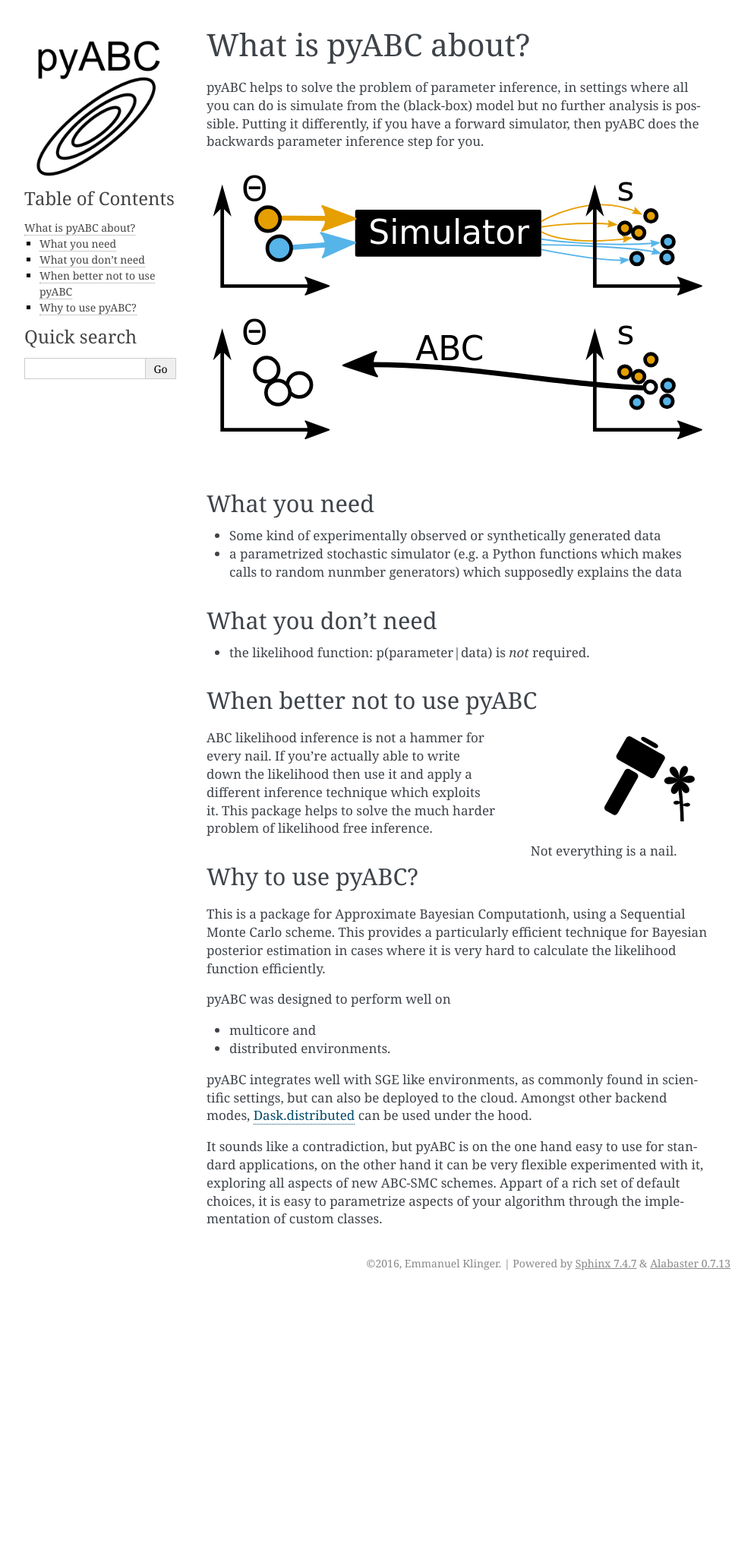
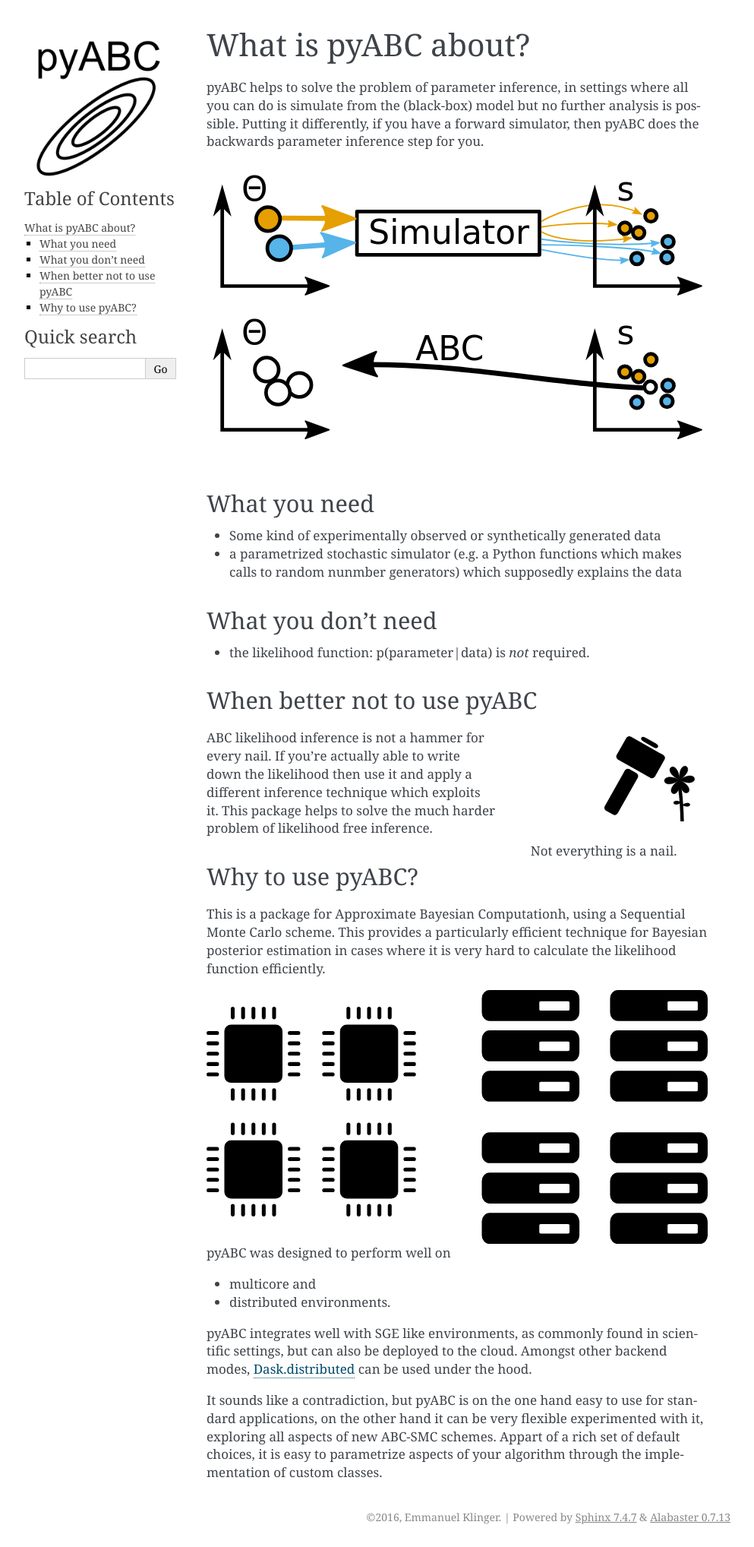
Before and after one commit to ICB-DCM/pyABC, a Sphinx documentation site: the page built from doc/what.rst, in a window 1280 px wide. Shown: the whole page at 76% size, without its empty margins (148-1141 px from the left). Built offline with Sphinx 7.4.7, drawn with Linux system fonts in a browser that asks for light colours; before the commit the page ends 1702 px from its top, so only the background shows below that.

Commit message:
multicore and distributed artwork

```diff
--- a/doc/what.rst
+++ b/doc/what.rst
@@ -51,9 +51,16 @@ This package helps to solve the much harder problem of likelihood free inference
 Why to use pyABC?
 -----------------
 
+
+
 This is a package for Approximate Bayesian Computationh, using a Sequential Monte Carlo scheme.
 This provides a particularly efficient technique for Bayesian posterior estimation in cases where
 it is very hard to calculate the likelihood function efficiently.
+
+.. image:: multicore_distributed.svg
+   :alt: Multicore and distributed
+   :align: right
+   :width: 100%
 
 
 pyABC was designed to perform well on
```
Also changed, not shown: doc/abc_general.svg, doc/multicore_distributed.svg (added).
